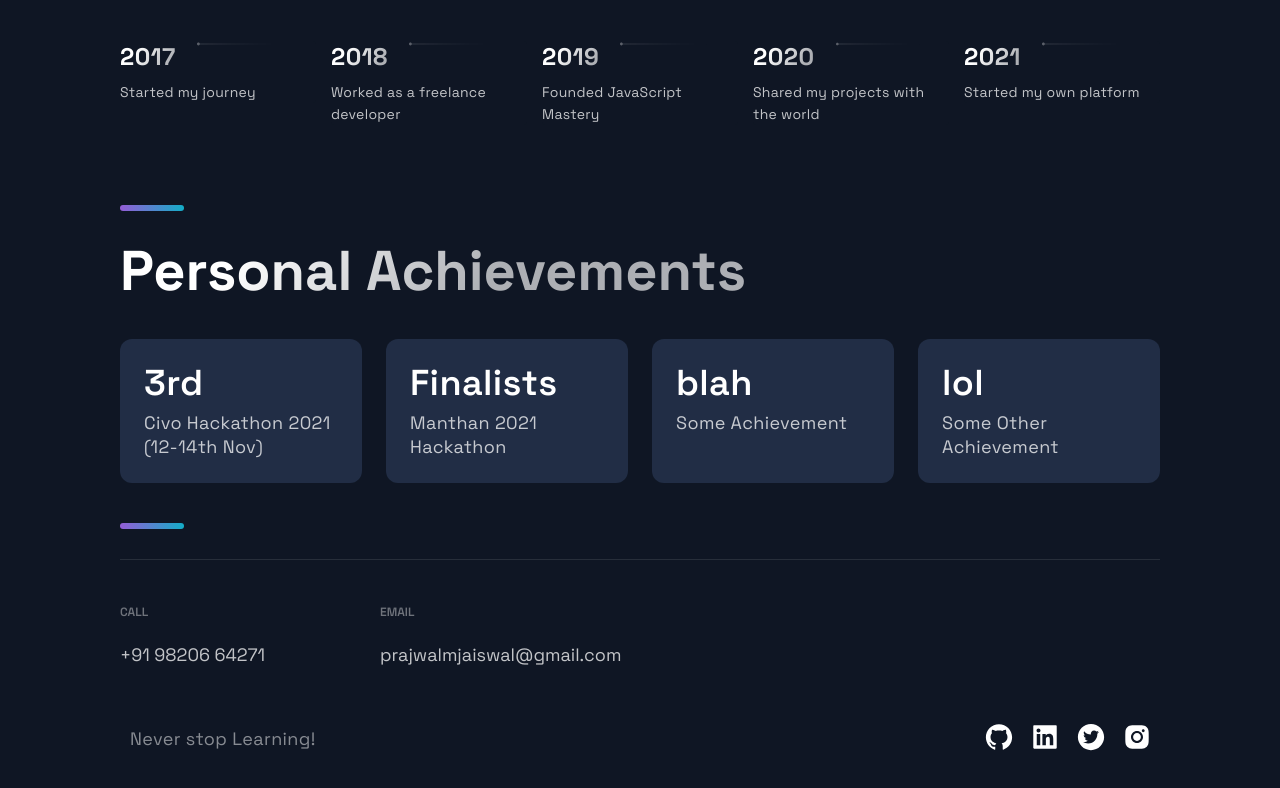
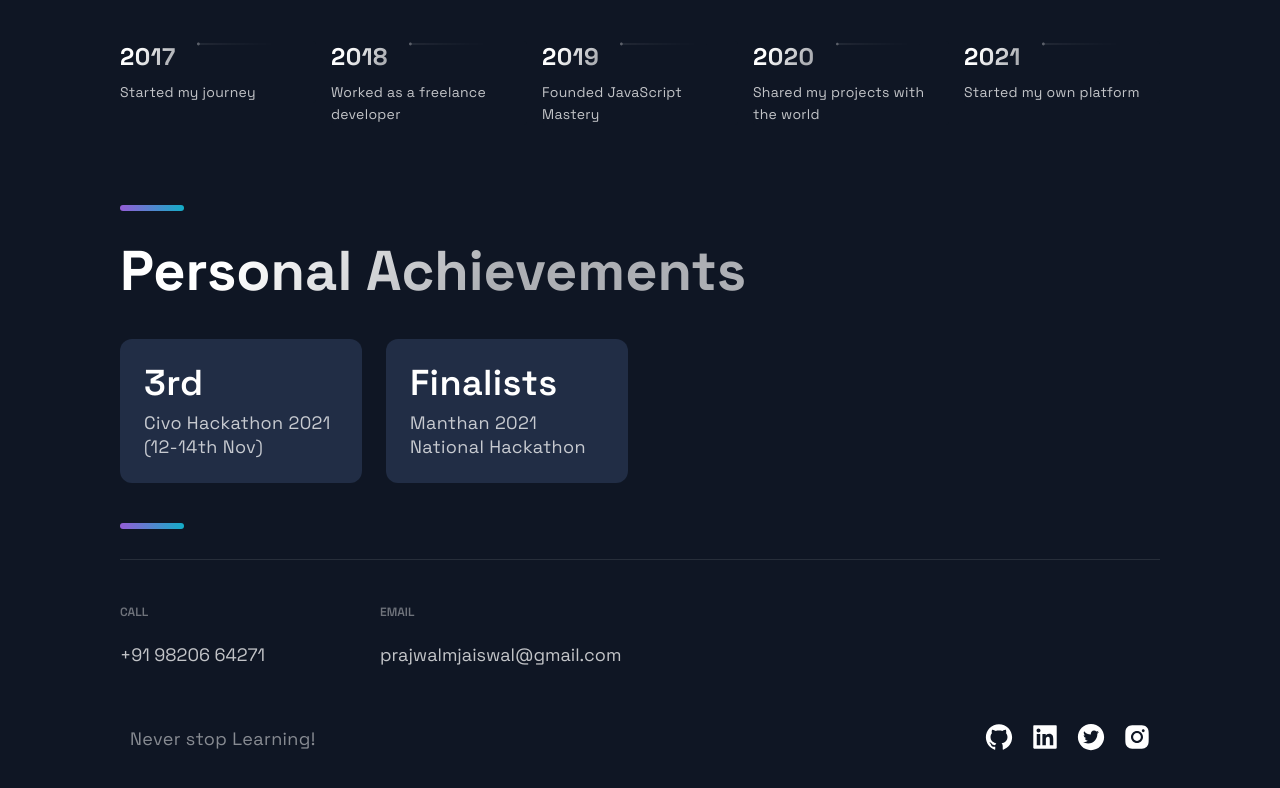
Before and after one commit to prajwalj27/myPersonalPortfolio, a Next.js app: page / in a window 1280 px wide. Shown: the part 2968-3756 px from the top of the page. Built offline with nearby package versions, Linux system fonts and the light colour scheme.

Commit message:
Update my accomplishments

```diff
--- a/src/components/Acomplishments/Acomplishments.js
+++ b/src/components/Acomplishments/Acomplishments.js
@@ -5,9 +5,9 @@ import { Box, Boxes, BoxNum, BoxText } from './AcomplishmentsStyles';
 
 const data = [
   { title: '3rd', text: 'Civo Hackathon 2021 (12-14th Nov)'},
-  { title: 'Finalists', text: 'Manthan 2021 Hackathon', },
-  { title: 'blah', text: 'Some Achievement', },
-  { title: 'lol', text: 'Some Other Achievement', }
+  { title: 'Finalists', text: 'Manthan 2021 National Hackathon', },
+  // { title: 'blah', text: 'Some Achievement', },
+  // { title: 'lol', text: 'Some Other Achievement', }
 ];
 
 const Acomplishments = () => (
```
